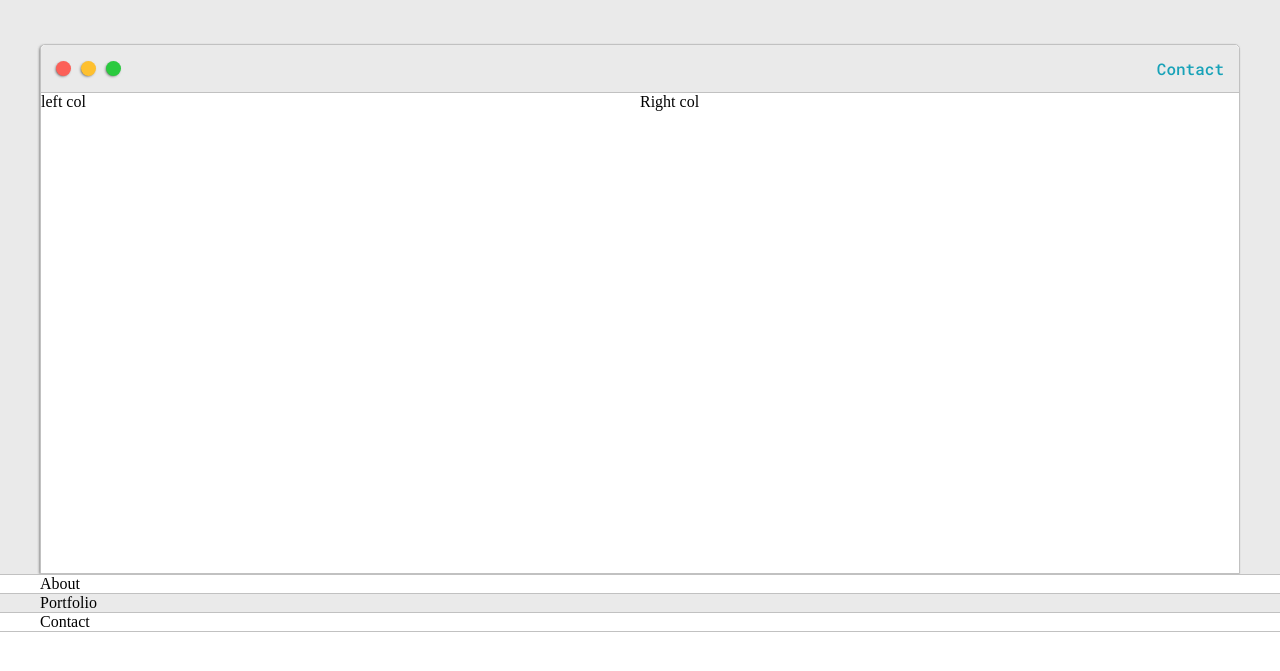
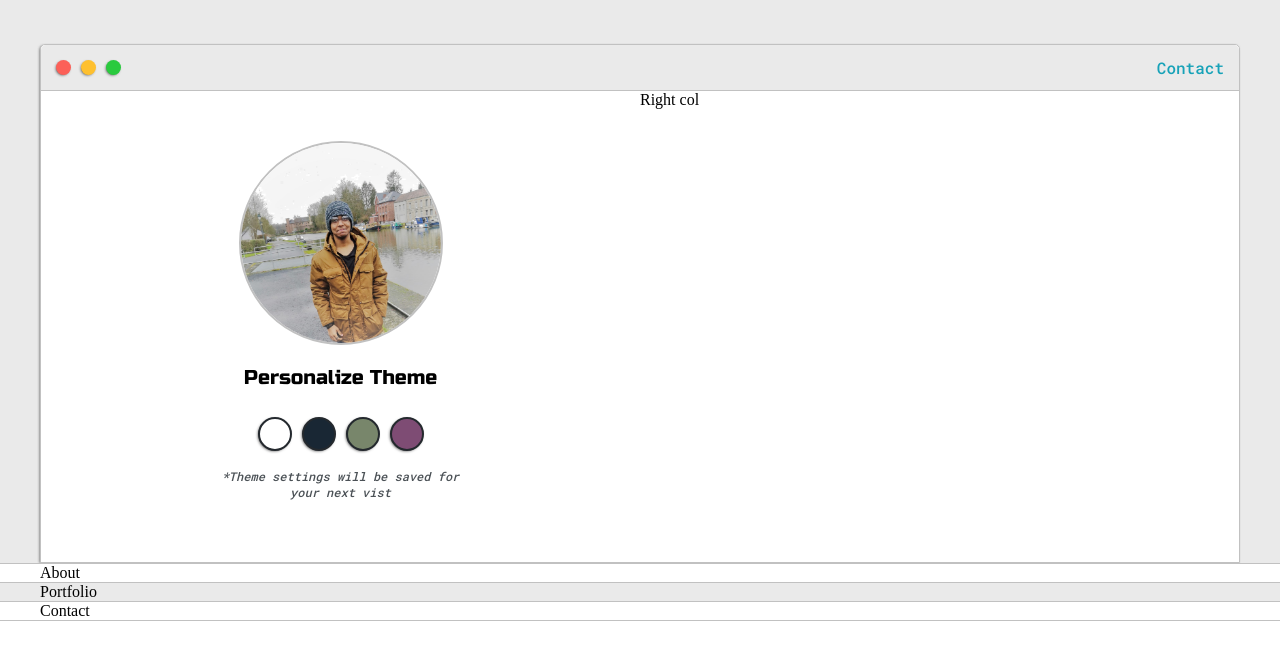
Before and after one commit to MoElaSec/old-portfolio, a plain HTML site: page index.html in a window 1280 px wide. Shown: the part 117-788 px from the top of the page. Drawn offline with Linux system fonts and the light colour scheme.

Commit message:
Hero/Intro -> Left section Done(CSS) 🙌

```diff
--- a/default.css
+++ b/default.css
@@ -94,7 +94,6 @@ h6 { font-size: 16px;}
 
     display: grid;
     grid-template-columns: 1fr 1fr;
-    grid-template-rows: 3em 30em;
     grid-template-areas:
         'nav-wrapper nav-wrapper'
         'left-column right-column'
@@ -144,9 +143,59 @@ h6 { font-size: 16px;}
     margin-left: 5px;
 }
 
+/* --Hero/Intro-- */
 .left-column {
     grid-area: left-column;
+    padding-top: 50px;
+    padding-bottom: 50px;
 }
+
+#profile_pic {
+    display: block;
+    margin: 0 auto;
+
+    height: 200px;
+    width: 200px;
+    object-fit: cover;
+    border: 2px solid var(--borderColor);
+    border-radius: 50%;
+}
+
+#theme-options-wrapper {
+    display: flex;
+    justify-content: center;
+}
+
+.theme-dot {
+    height: 30px;
+    width: 30px;
+    background-color: black;
+    border-radius: 50%;
+
+	margin: 5px;
+	border:2px solid var(--themeDotBorder);
+
+	-webkit-box-shadow: -1px 1px 3px -1px rgba(0,0,0,0.75);
+	-moz-box-shadow: -1px 1px 3px -1px rgba(0,0,0,0.75);
+	box-shadow: -1px 1px 3px -1px rgba(0,0,0,0.75);
+
+	cursor: pointer;
+}
+.theme-dot:hover{
+	border-width: 5px;
+}
+
+#light-mode{background-color: #fff;}
+#blue-mode{background-color: #192734;}
+#green-mode{background-color: #78866b;}
+#purple-mode{background-color: #7E4C74;}
+
+#settings-note{
+	font-size: 12px;
+	font-style: italic;
+	text-align: center;
+}
+
 
 .right-column {
     grid-area: right-column;
--- a/index.html
+++ b/index.html
@@ -47,7 +47,29 @@
                         </ul>
                     </div>
 
-                    <div class="left-column">left col</div>
+                    <div class="left-column">
+                        <img
+                            id="profile_pic"
+                            src="images/Mo.jpeg"
+                            alt="Selfie Pic"
+                        />
+                        <h5 style="text-align: center; line-height: 0">
+                            Personalize Theme
+                        </h5>
+
+                        <div id="theme-options-wrapper">
+                            <div id="light-mode" class="theme-dot"></div>
+                            <div id="blue-mode" class="theme-dot"></div>
+                            <div id="green-mode" class="theme-dot"></div>
+                            <div id="purple-mode" class="theme-dot"></div>
+                        </div>
+
+                        <p id="settings-note">
+                            *Theme settings will be saved for<br />your next
+                            vist
+                        </p>
+                    </div>
+
                     <div class="right-column">Right col</div>
                 </div>
             </div>
```
Also changed, not shown: images/Mo.jpeg (added).
